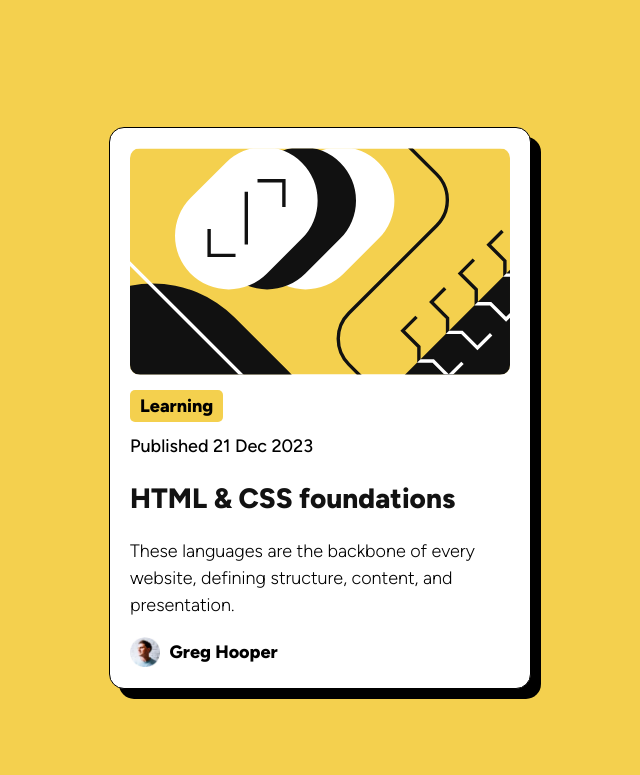
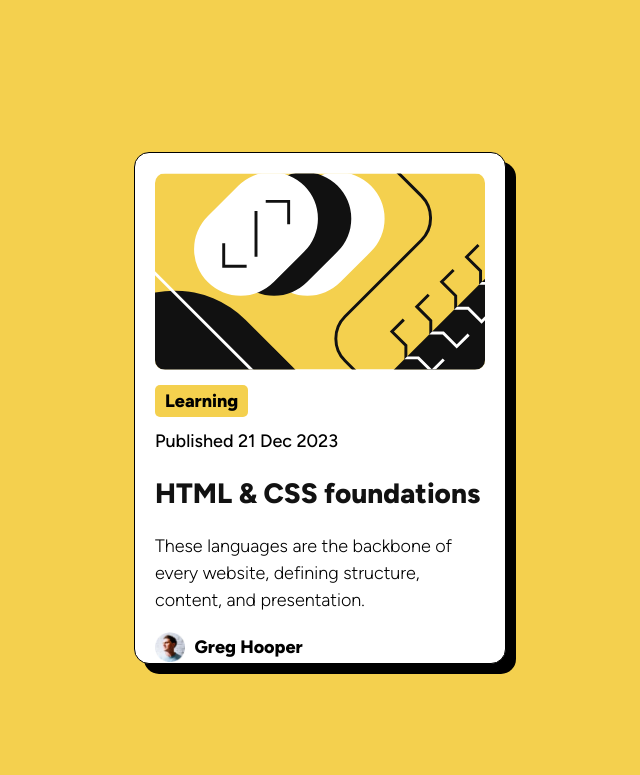
Before and after one commit to marayshiela/log-preview-card-challenge-on-Frontend-Mentor, a plain HTML site: page index.html in a window 1280 px wide. Shown: the top 775 px of the page, without its empty margins (320-960 px from the left). Drawn offline with Linux system fonts and the light colour scheme.

Commit message:
Update index.html
update container div

```diff
--- a/index.html
+++ b/index.html
@@ -33,8 +33,8 @@
         border-radius: 15px;
         border: 1px solid black;
         box-shadow: 10px 10px 0px 0px rgba(0, 0, 0, 1);
-        max-width: 380px;
-        height: 520px;
+        max-width: 330px;
+        height: 470px;
         padding: 20px;
         flex-direction: column;
       }
```
